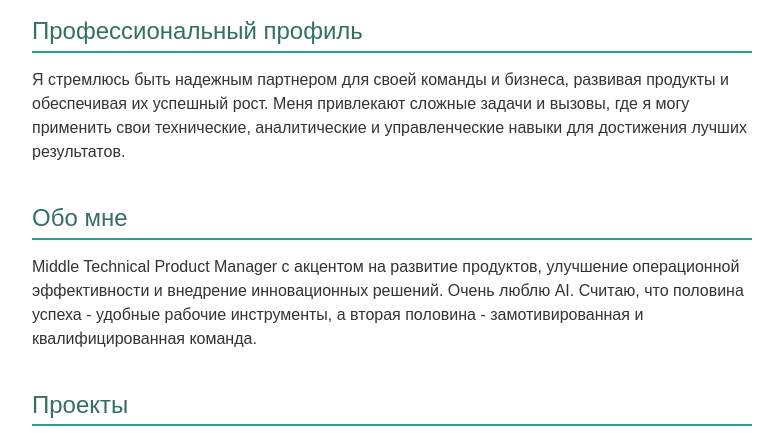
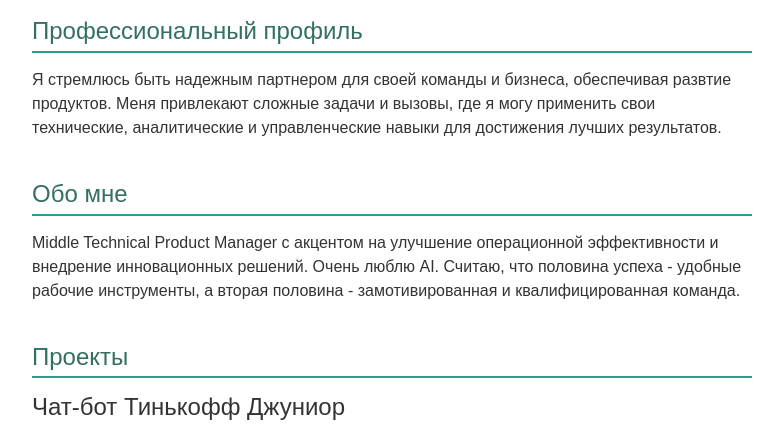
Before and after one commit to vladmcliar/iojdf, a website: page public/index.html in a window 1280 px wide. Shown: the part 297-730 px from the top of the page, without its empty margins (248-1031 px from the left). Drawn offline with nearby package versions, Linux system fonts and the light colour scheme.

Commit message:
Update index.html

```diff
--- a/public/index.html
+++ b/public/index.html
@@ -218,10 +218,10 @@
         'position': 'Технический менеджер продукта',
         'position-intent': 'Интент-аналитик',
         'profile': 'Профессиональный профиль',
-        'profile-text': 'Я стремлюсь быть надежным партнером для своей команды и бизнеса, развивая продукты и обеспечивая их успешный рост. Меня привлекают сложные задачи и вызовы, где я могу применить свои технические, аналитические и управленческие навыки для достижения лучших результатов.',
+        'profile-text': 'Я стремлюсь быть надежным партнером для своей команды и бизнеса, обеспечивая развтие продуктов. Меня привлекают сложные задачи и вызовы, где я могу применить свои технические, аналитические и управленческие навыки для достижения лучших результатов.',
         'location': 'Санкт-Петербург',
         'about-me': 'Обо мне',
-        'summary': 'Middle Technical Product Manager с акцентом на развитие продуктов, улучшение операционной эффективности и внедрение инновационных решений. Очень люблю AI. Считаю, что половина успеха - удобные рабочие инструменты, а вторая половина - замотивированная и квалифицированная команда.',
+        'summary': 'Middle Technical Product Manager с акцентом на улучшение операционной эффективности и внедрение инновационных решений. Очень люблю AI. Считаю, что половина успеха - удобные рабочие инструменты, а вторая половина - замотивированная и квалифицированная команда.',
         'cases': 'Проекты',
         'case1-title': 'Чат-бот Тинькофф Джуниор',
         'case1-desc': 'Инициировал запуск чат-бота на новой платформе. Это увеличило покрытие клиентских обращений ботом на 30%. При помощи моделей искусственного интеллекта увеличил долю обращений обработанных без участия сотрудника чатбота Джуниор в 2,5 раза (на 26 п.п.)',
```
